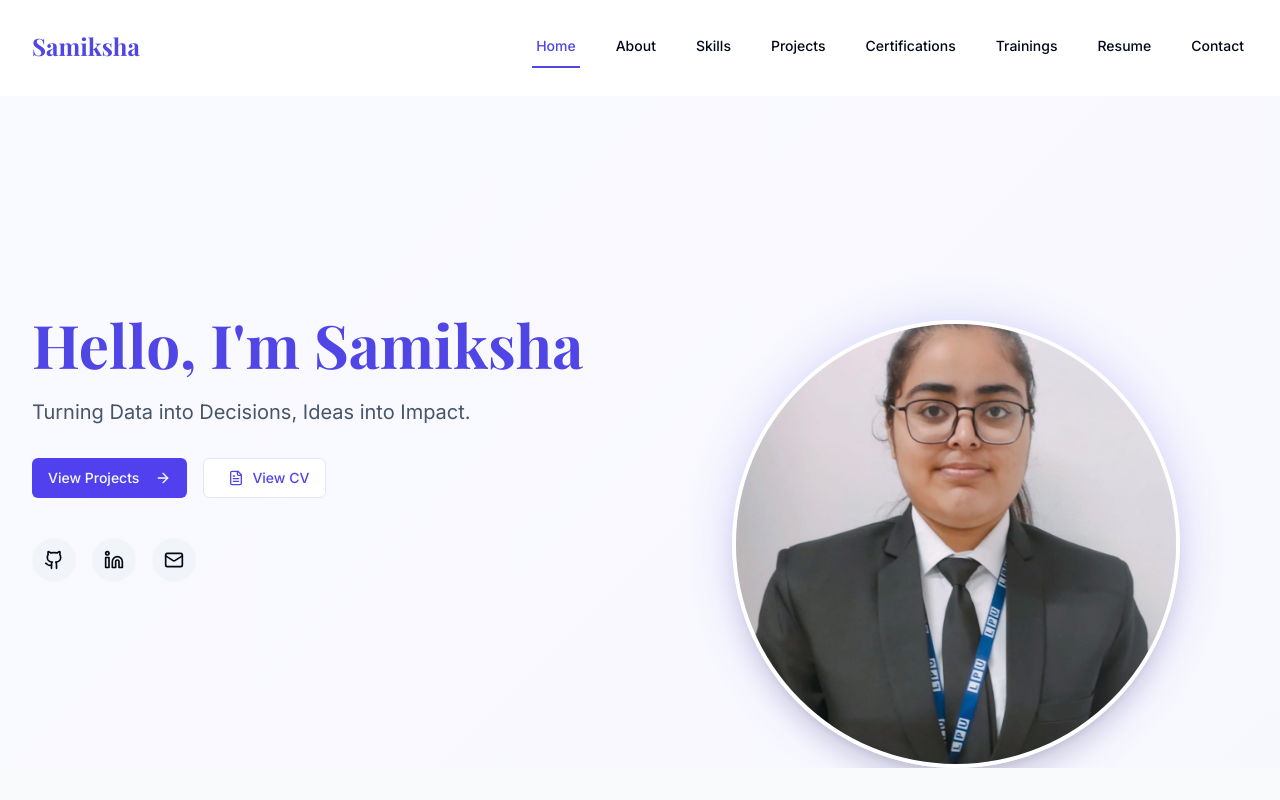
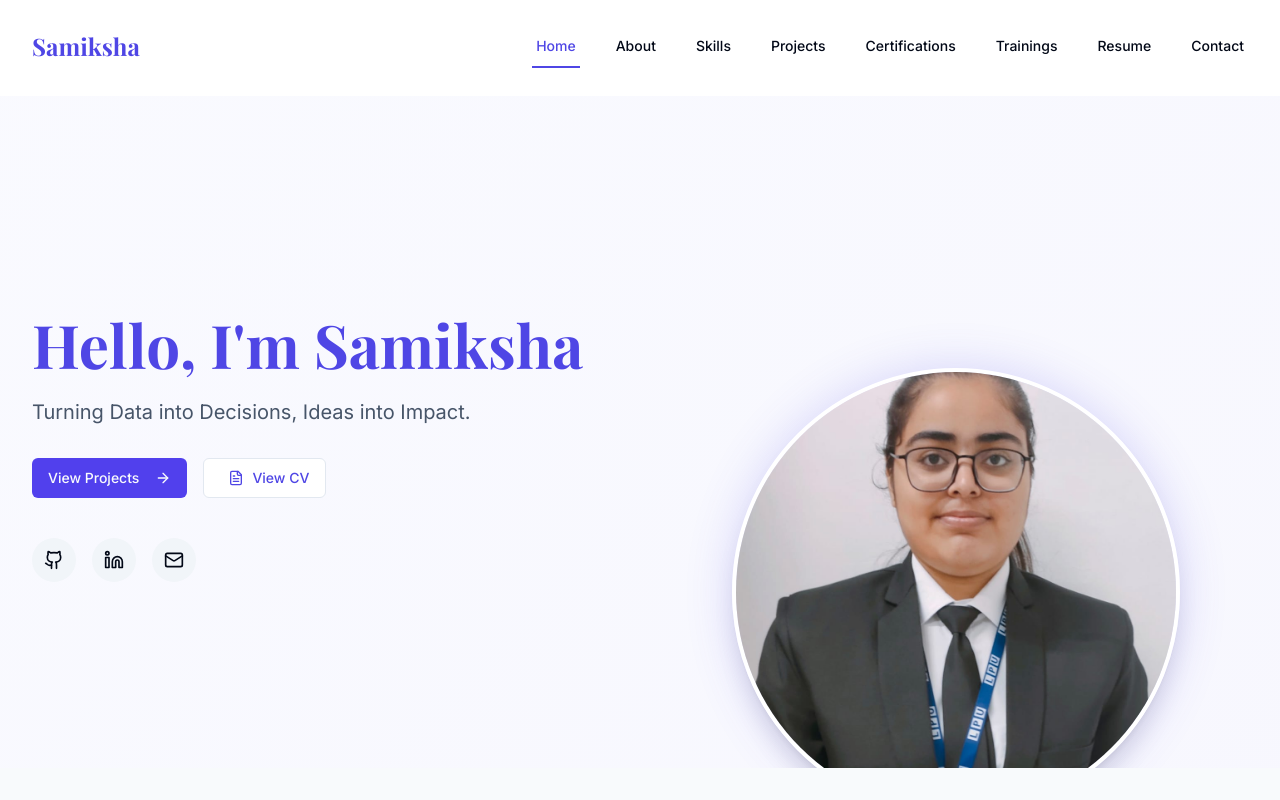
Before and after one commit to mehtaSamiksha/samiksha-portfolio, a React (Vite) app: page / in a window 1280 px wide. Shown: the top 800 px of the page. Built offline with nearby package versions, Linux system fonts and the light colour scheme.

Commit message:
Update Hero.tsx

```diff
--- a/src/components/home/Hero.tsx
+++ b/src/components/home/Hero.tsx
@@ -71,7 +71,7 @@ export function Hero() {
             </div>
           </div>
 
-          <div className="order-1 lg:order-2 flex justify-center relative top-12 md:top-16 lg:top-24"> {/* Increased vertical offset for better face visibility */}
+         <div className="order-1 lg:order-2 flex justify-center relative top-20 md:top-28 lg:top-36">{/* Increased vertical offset for better face visibility */}
             <div className="w-full max-w-md relative">
               <div className="absolute inset-0 rounded-full bg-portfolio-primary opacity-20 blur-xl animate-pulse"></div>
               <div className="relative rounded-full overflow-hidden border-4 border-white shadow-xl aspect-square transform hover:scale-105 transition-transform duration-300">
```
